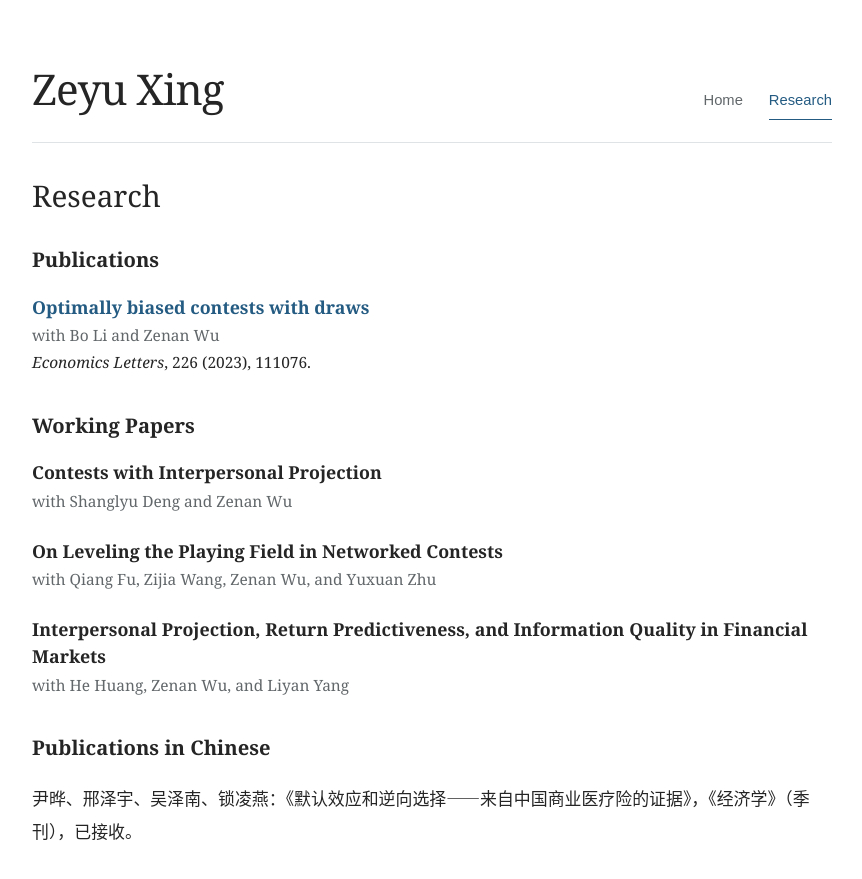
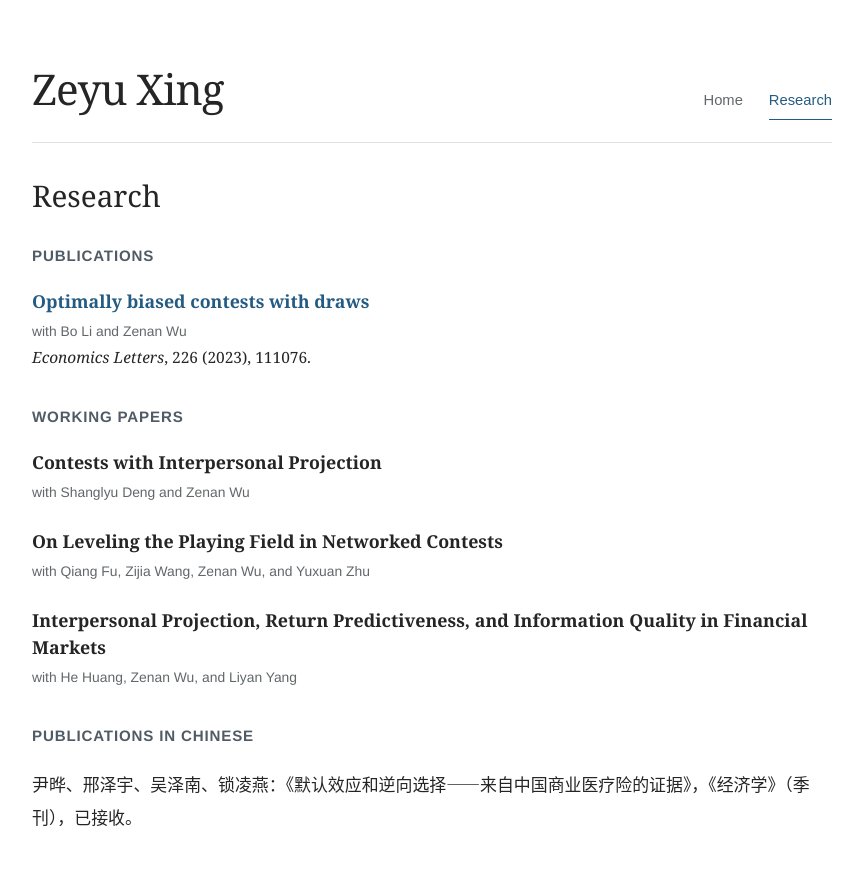
Before and after one commit to zeyu-xing/zeyu-xing.github.io, a Jekyll site: the page built from _pages/research.md, in a window 1280 px wide. Shown: the top 879 px of the page, without its empty margins (208-1070 px from the left). Built offline with Jekyll 4.4.1, drawn with Linux system fonts in a browser that asks for light colours.

Commit message:
Give research sections and paper details distinct typography

```diff
--- a/assets/css/academic.css
+++ b/assets/css/academic.css
@@ -49,13 +49,28 @@ p { margin: 0 0 1.1em; }
 .research-link { margin-top: 24px; font-size: 0.93rem; }
 .page-heading { margin: 0 0 30px; font-size: 1.65rem; font-weight: 400; line-height: 1.3; }
 .research-section + .research-section { margin-top: 36px; }
-.research-section h2 { margin: 0 0 20px; font-size: 1.12rem; font-weight: 600; line-height: 1.4; }
+.research-section h2 {
+  margin: 0 0 20px;
+  color: #505b65;
+  font-family: "Helvetica Neue", Arial, sans-serif;
+  font-size: 0.84rem;
+  font-weight: 600;
+  letter-spacing: 0.055em;
+  line-height: 1.5;
+  text-transform: uppercase;
+}
 .paper-list { margin: 0; padding: 0; list-style: none; }
 .paper { margin: 0 0 24px; }
 .paper:last-child { margin-bottom: 0; }
 .paper p { margin: 0; }
 .paper-title { font-size: 0.99rem; font-weight: 600; line-height: 1.5; }
-.paper-authors { margin-top: 3px !important; color: var(--muted); font-size: 0.86rem; line-height: 1.6; }
+.paper-authors {
+  margin-top: 5px !important;
+  color: var(--muted);
+  font-family: "Helvetica Neue", Arial, sans-serif;
+  font-size: 0.77rem;
+  line-height: 1.7;
+}
 .paper-venue { margin-top: 2px !important; font-size: 0.86rem; line-height: 1.6; }
 .chinese-citation {
   font-family: "Songti SC", "Noto Sans CJK SC", SimSun, serif;
```
